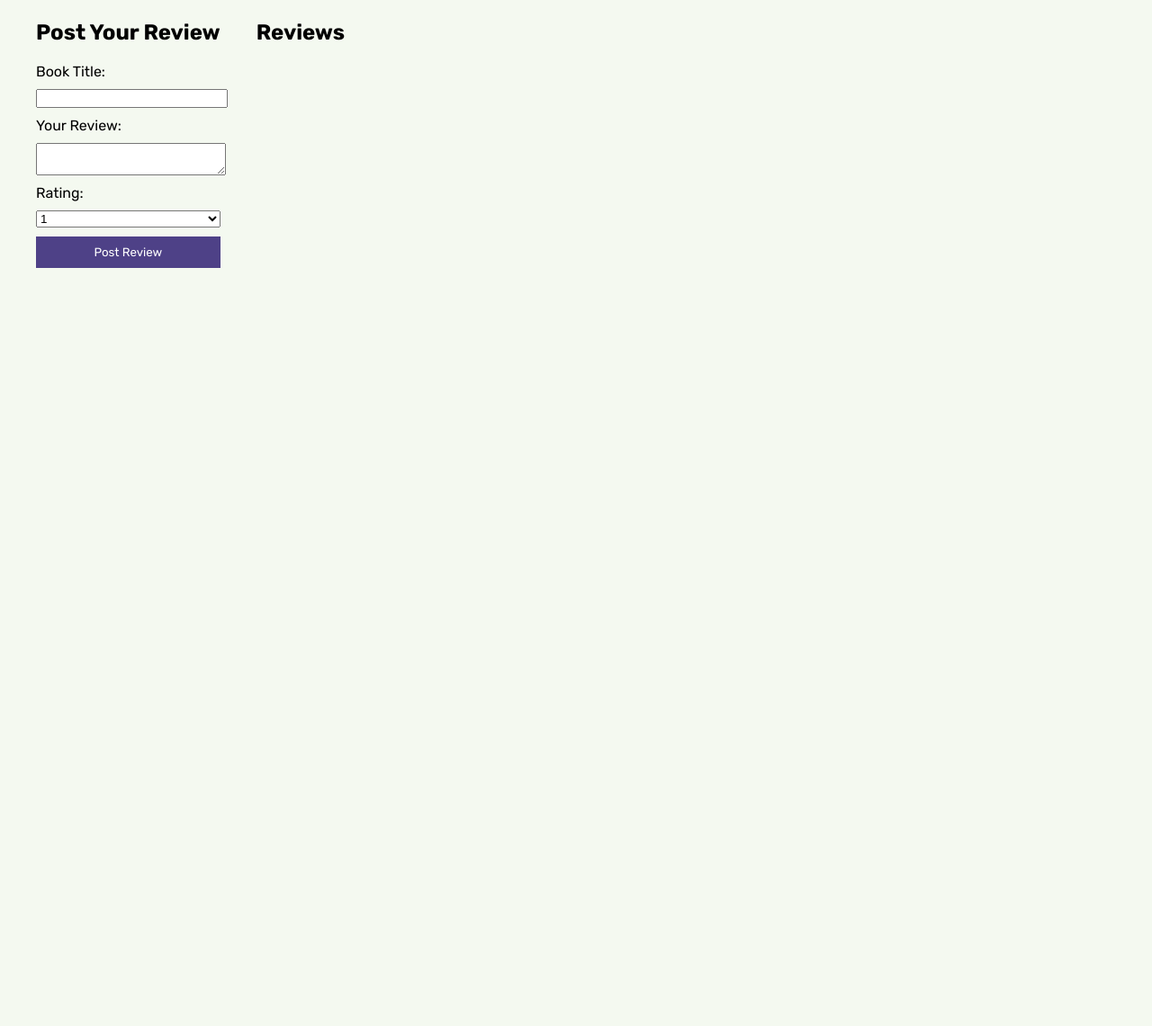
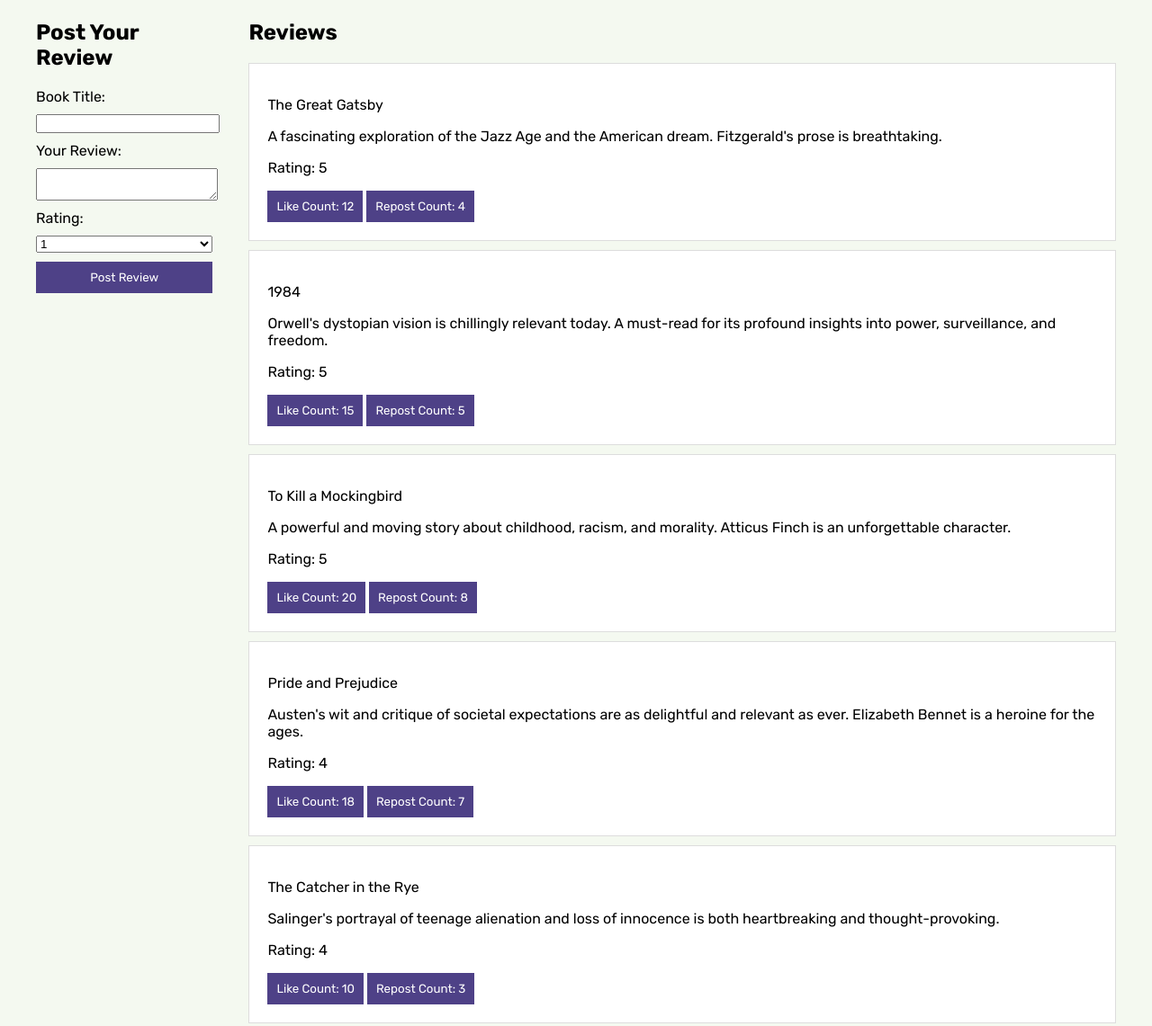
Before and after one commit to yawbtng/virtual-book-club-starter, a plain HTML site: page index.html in a window 1280 px wide. Shown: the part 547-1688 px from the top of the page at 90% size. Before the commit the page ends 885 px from the top, so only its background shows below. Drawn offline with Linux system fonts and the light colour scheme; a web font is replaced by a local one.

Commit message:
Set up review card functionality and viewing

```diff
--- a/index.html
+++ b/index.html
@@ -31,6 +31,7 @@
                 <button type="submit">Post Review</button>
             </form>
         </section>
+
         <section id="reviews-section">
             <h2>Reviews</h2>
             <div id="reviews-list">
@@ -38,6 +39,7 @@
             </div>
         </section>
     </main>
+    <script src="reviews.js"></script>
     <script src="script.js"></script>
 </body>
 </html>
--- /dev/null
+++ b/reviews.js
@@ -0,0 +1,42 @@
+let reviews = [
+	{
+		"id": 1,
+		"title": "The Great Gatsby",
+		"reviewText": "A fascinating exploration of the Jazz Age and the American dream. Fitzgerald's prose is breathtaking.",
+		"rating": 5,
+		"likes": 12,
+		"reposts": 4
+	},
+	{
+		"id": 2,
+		"title": "1984",
+		"reviewText": "Orwell's dystopian vision is chillingly relevant today. A must-read for its profound insights into power, surveillance, and freedom.",
+		"rating": 5,
+		"likes": 15,
+		"reposts": 5
+	},
+	{
+		"id": 3,
+		"title": "To Kill a Mockingbird",
+		"reviewText": "A powerful and moving story about childhood, racism, and morality. Atticus Finch is an unforgettable character.",
+		"rating": 5,
+		"likes": 20,
+		"reposts": 8
+	},
+	{
+		"id": 4,
+		"title": "Pride and Prejudice",
+		"reviewText": "Austen's wit and critique of societal expectations are as delightful and relevant as ever. Elizabeth Bennet is a heroine for the ages.",
+		"rating": 4,
+		"likes": 18,
+		"reposts": 7
+	},
+	{
+		"id": 5,
+		"title": "The Catcher in the Rye",
+		"reviewText": "Salinger's portrayal of teenage alienation and loss of innocence is both heartbreaking and thought-provoking.",
+		"rating": 4,
+		"likes": 10,
+		"reposts": 3
+	}
+]
--- a/script.js
+++ b/script.js
@@ -0,0 +1,30 @@
+const loadReviews = () => {
+    console.log('loading reviews');
+    const reviewList = document.getElementById("reviews-list")
+    for (const review of reviews) {
+        const el = createReviewElement(review)
+        reviewList.appendChild(el)
+    }
+}
+
+document.addEventListener("DOMContentLoaded", loadReviews)
+
+const handleReviewSubmit = () => {
+    console.log("handleReviewSubmit called!");
+}
+
+
+const createReviewElement = (review) => {
+    console.log(review);
+    const reviewElement = document.createElement("div");
+    reviewElement.className = "review-item";
+
+    reviewElement.innerHTML = `
+    <p class="book-title">${review.title}</p>
+    <p>${review.reviewText}</p>
+    <p>Rating: ${review.rating}</p>
+    <button>Like Count: ${review.likes}</button>
+    <button>Repost Count: ${review.reposts}</button>
+    `
+    return reviewElement;
+}
```
